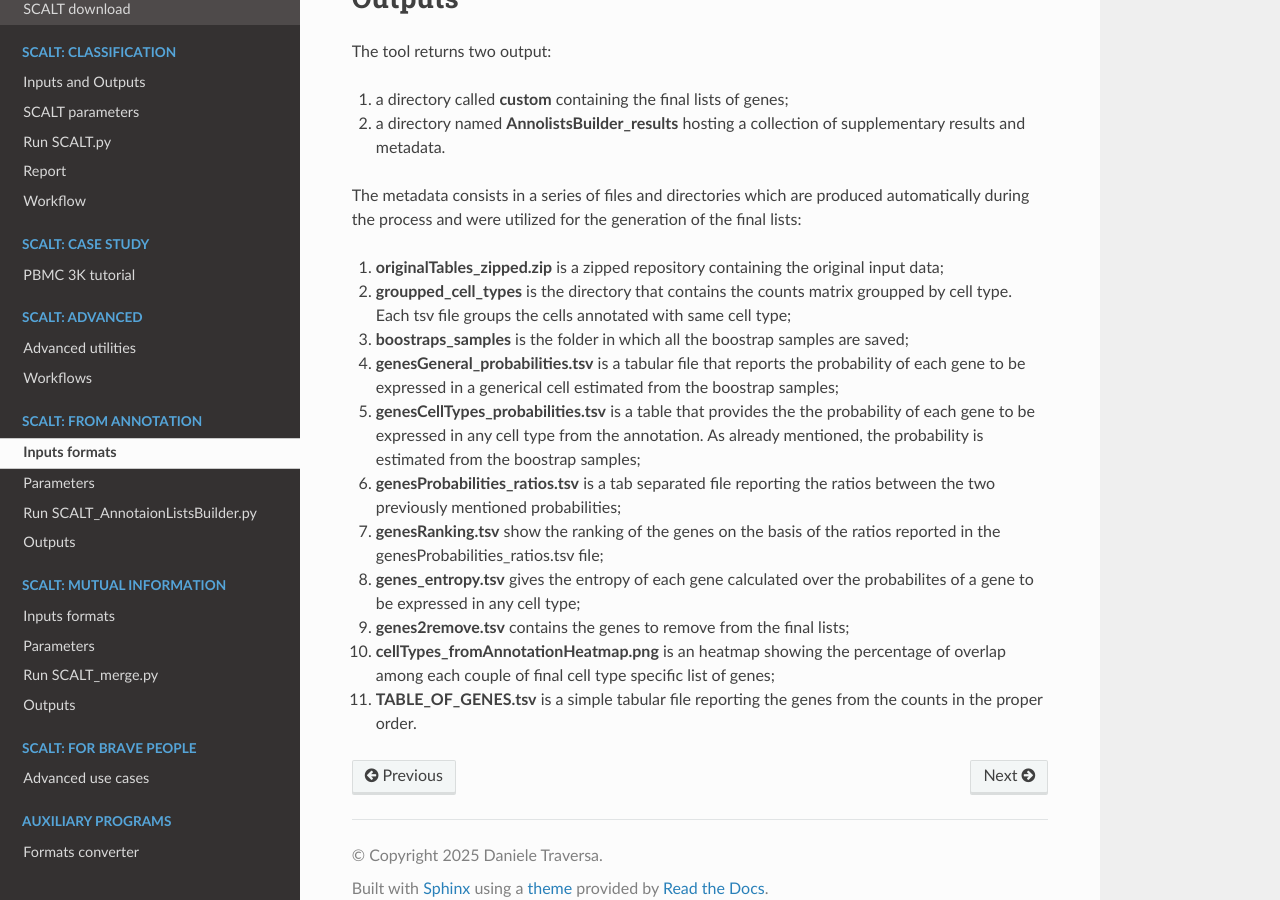
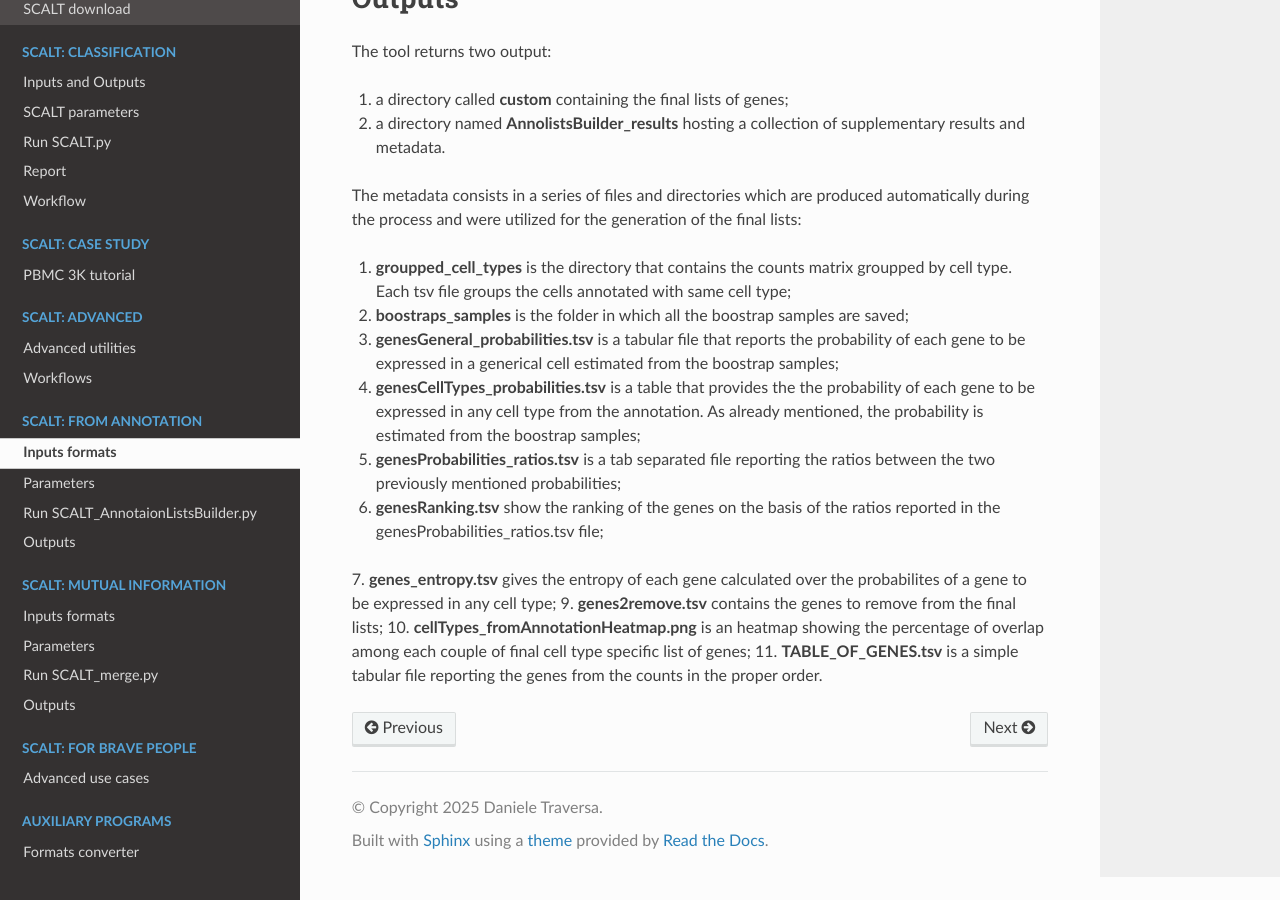
Before and after one commit to danitrave/SCALT, a Sphinx documentation site: the page built from docs/source/annoListsBuilder.rst, in a window 1280 px wide and 900 px high, scrolled down 3454 px. Built offline with Sphinx 7.4.7 and the Read the Docs theme 3.1.0, drawn with Linux system fonts in a browser that asks for light colours; some of the changed text lies outside the part shown.

Commit message:
Update annoListsBuilder.rst

```diff
--- a/docs/source/annoListsBuilder.rst
+++ b/docs/source/annoListsBuilder.rst
@@ -3,7 +3,7 @@
 
 SCALT_AnnotaionListsBuilder.py demands two inputs:
 
-1. a scRNA seq raw counts matrix. The matrix must be in .**tsv** extension;
+1. a scRNA seq raw counts matrix. The matrix must be in **.tsv** extension;
 2. a table having **one column** reporting the annotation of each cell present in the counts.
 
 The counts matrix must present genes on the rows and cells on the columns. The first row of the matrix must contain the ids of each cell while the first column must provide the gene ids written either as **gene symbol** or **ensembl id**.
@@ -160,14 +160,13 @@
 
 The metadata consists in a series of files and directories which are produced automatically during the process and were utilized for the generation of the final lists:
 
-1. **originalTables_zipped.zip** is a zipped repository containing the original input data;
-2. **groupped_cell_types** is the directory that contains the counts matrix groupped by cell type. Each tsv file groups the cells annotated with same cell type;
-3. **boostraps_samples** is the folder in which all the boostrap samples are saved;
-4. **genesGeneral_probabilities.tsv** is a tabular file that reports the probability of each gene to be expressed in a generical cell estimated from the boostrap samples;
-5. **genesCellTypes_probabilities.tsv** is a table that provides the the probability of each gene to be expressed in any cell type from the annotation. As already mentioned, the probability is estimated from the boostrap samples;
-6. **genesProbabilities_ratios.tsv** is a tab separated file reporting the ratios between the two previously mentioned probabilities;
-7. **genesRanking.tsv** show the ranking of the genes on the basis of the ratios reported in the genesProbabilities_ratios.tsv file;
-8. **genes_entropy.tsv** gives the entropy of each gene calculated over the probabilites of a gene to be expressed in any cell type;
+1. **groupped_cell_types** is the directory that contains the counts matrix groupped by cell type. Each tsv file groups the cells annotated with same cell type;
+2. **boostraps_samples** is the folder in which all the boostrap samples are saved;
+3. **genesGeneral_probabilities.tsv** is a tabular file that reports the probability of each gene to be expressed in a generical cell estimated from the boostrap samples;
+4. **genesCellTypes_probabilities.tsv** is a table that provides the the probability of each gene to be expressed in any cell type from the annotation. As already mentioned, the probability is estimated from the boostrap samples;
+5. **genesProbabilities_ratios.tsv** is a tab separated file reporting the ratios between the two previously mentioned probabilities;
+6. **genesRanking.tsv** show the ranking of the genes on the basis of the ratios reported in the genesProbabilities_ratios.tsv file;
+7. **genes_entropy.tsv** gives the entropy of each gene calculated over the probabilites of a gene to be expressed in any cell type;
 9. **genes2remove.tsv** contains the genes to remove from the final lists;
 10. **cellTypes_fromAnnotationHeatmap.png** is an heatmap showing the percentage of overlap among each couple of final cell type specific list of genes;
 11. **TABLE_OF_GENES.tsv** is a simple tabular file reporting the genes from the counts in the proper order.
```
Also changed, not shown: other parts of docs/source/annoListsBuilder.rst (+5 -5 lines).
